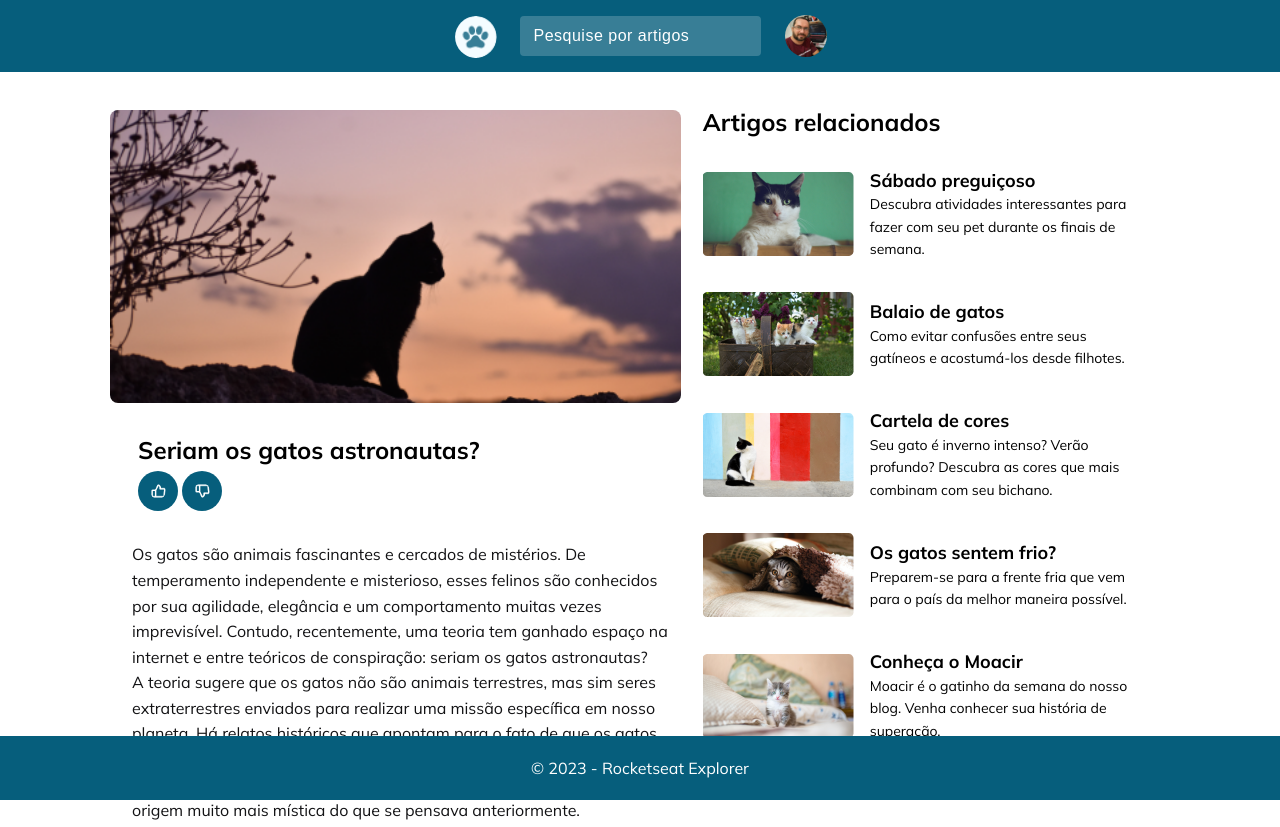
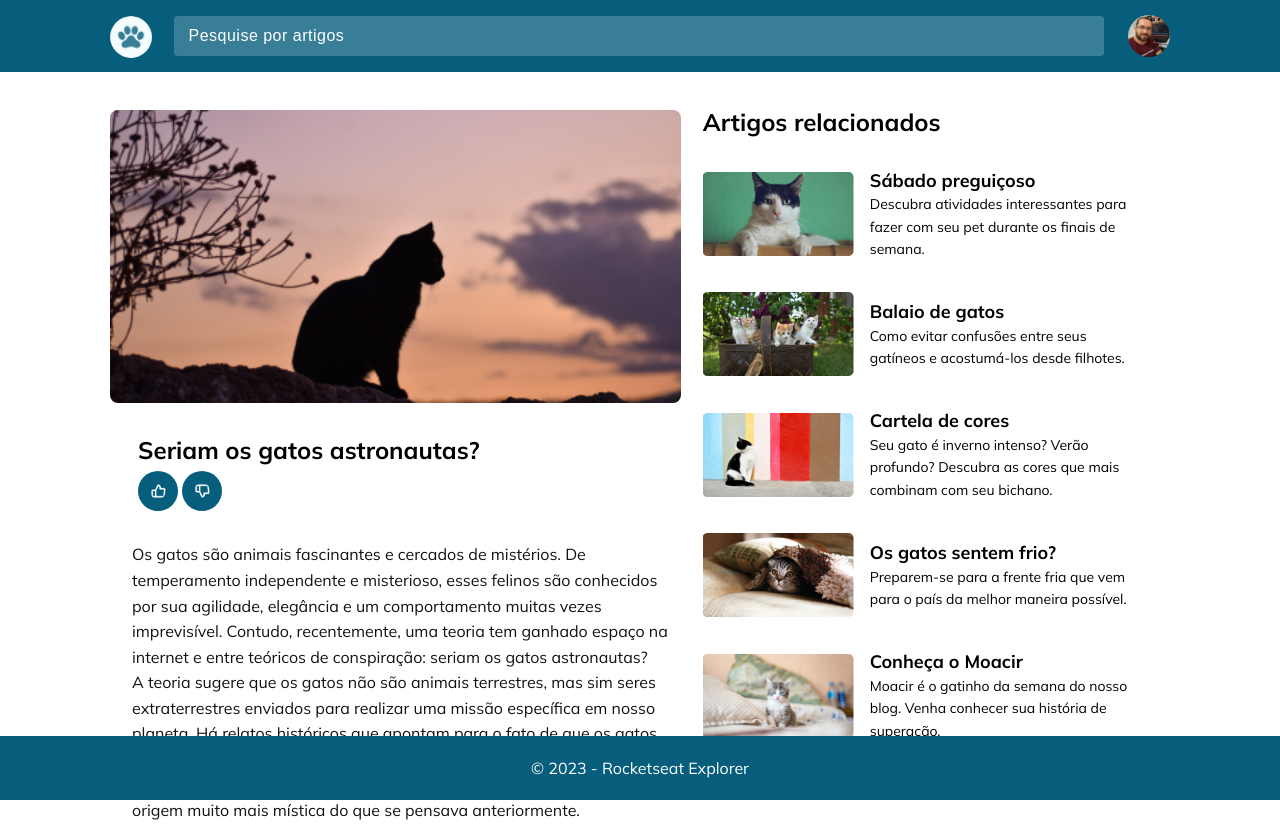
Before and after one commit to Luizpmaia/projeto_07_lv_03, a plain HTML site: page index.html in a window 1280 px wide. Shown: the top 827 px of the page. Drawn offline with Linux system fonts and the light colour scheme.

Commit message:
Ajuste de espaçamento no Header Responsivo descktop .

```diff
--- a/style.css
+++ b/style.css
@@ -223,6 +223,17 @@ footer {
       "main main section";
   }
 
+  header .containerHeader {
+    grid-template-columns: max-content 1fr max-content;
+    width: 100%;
+    padding: 0 110rem;
+  }
+
+  header input {
+    width: 95%;
+    height: 40rem;
+  }
+
   main {
     grid-area: main;
     margin-top: 0rem;
```
